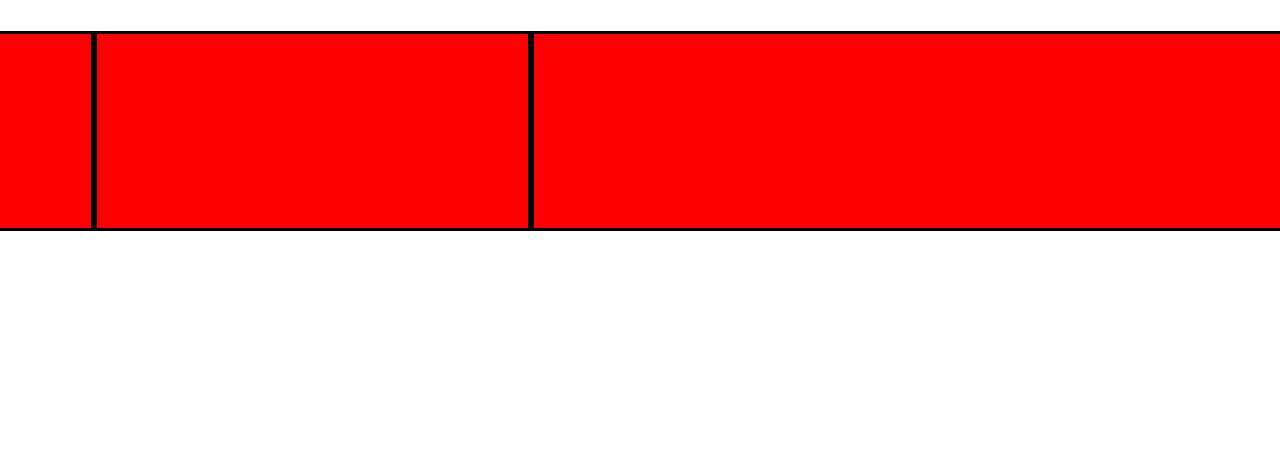
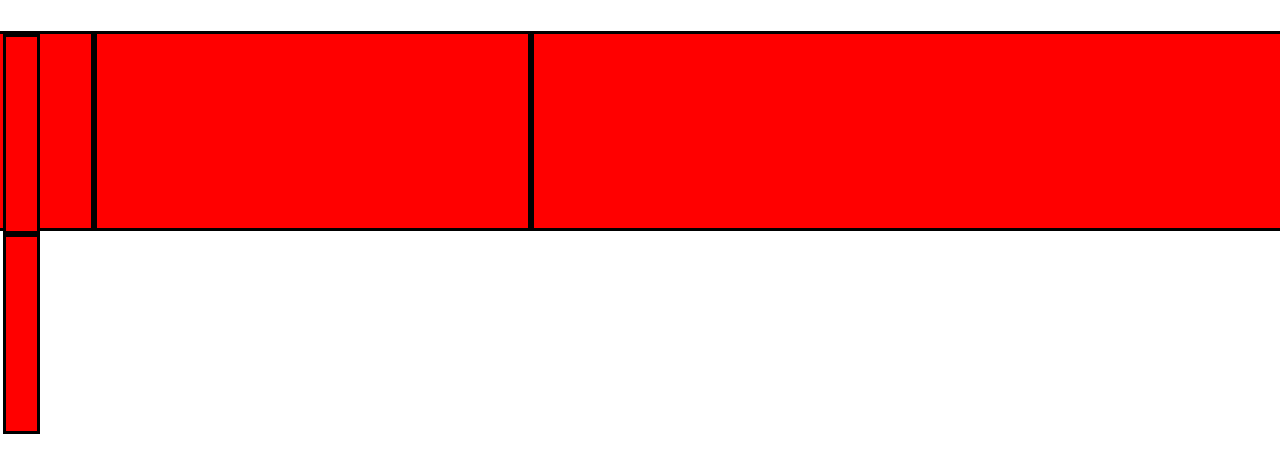
Before and after one commit to ahsanirfan85/freelanceresumetemplate, a website: page index.html in a window 1280 px wide. Shown: the part 65-538 px from the top of the page. Drawn offline with nearby package versions, Linux system fonts and the light colour scheme.

Commit message:
changes
changes

```diff
--- a/index.html
+++ b/index.html
@@ -47,7 +47,10 @@
 	</div>
 
 	<div class="row pt-5 mt-5">
-		<div class="box col-1"></div>
+		<div class="box col-1">
+			<div class="box col-6"></div>
+			<div class="box col-6"></div>
+		</div>
 		<div class="box col-4"></div>
 		<div class="box col-7"></div>
 	</div>
```
